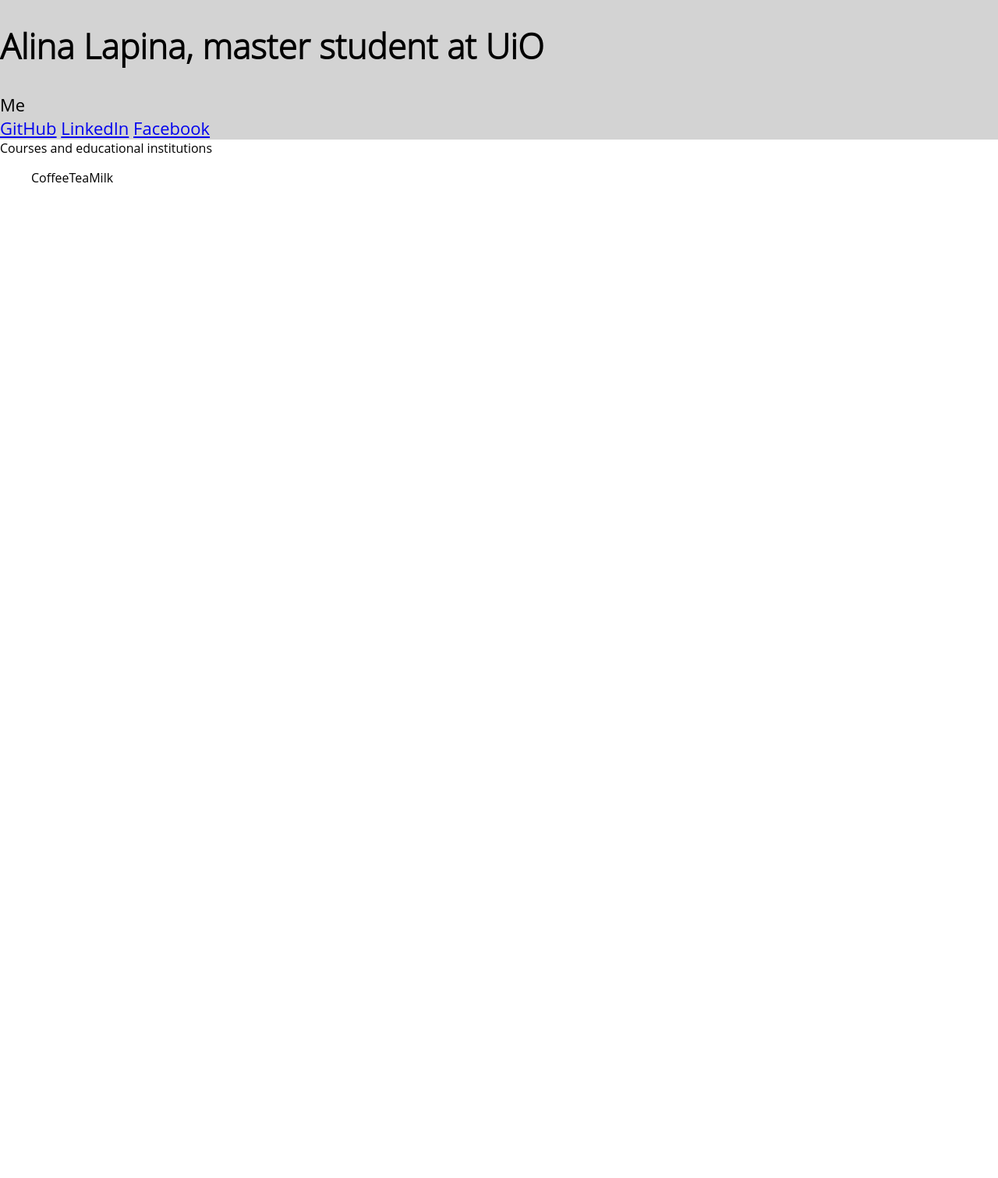
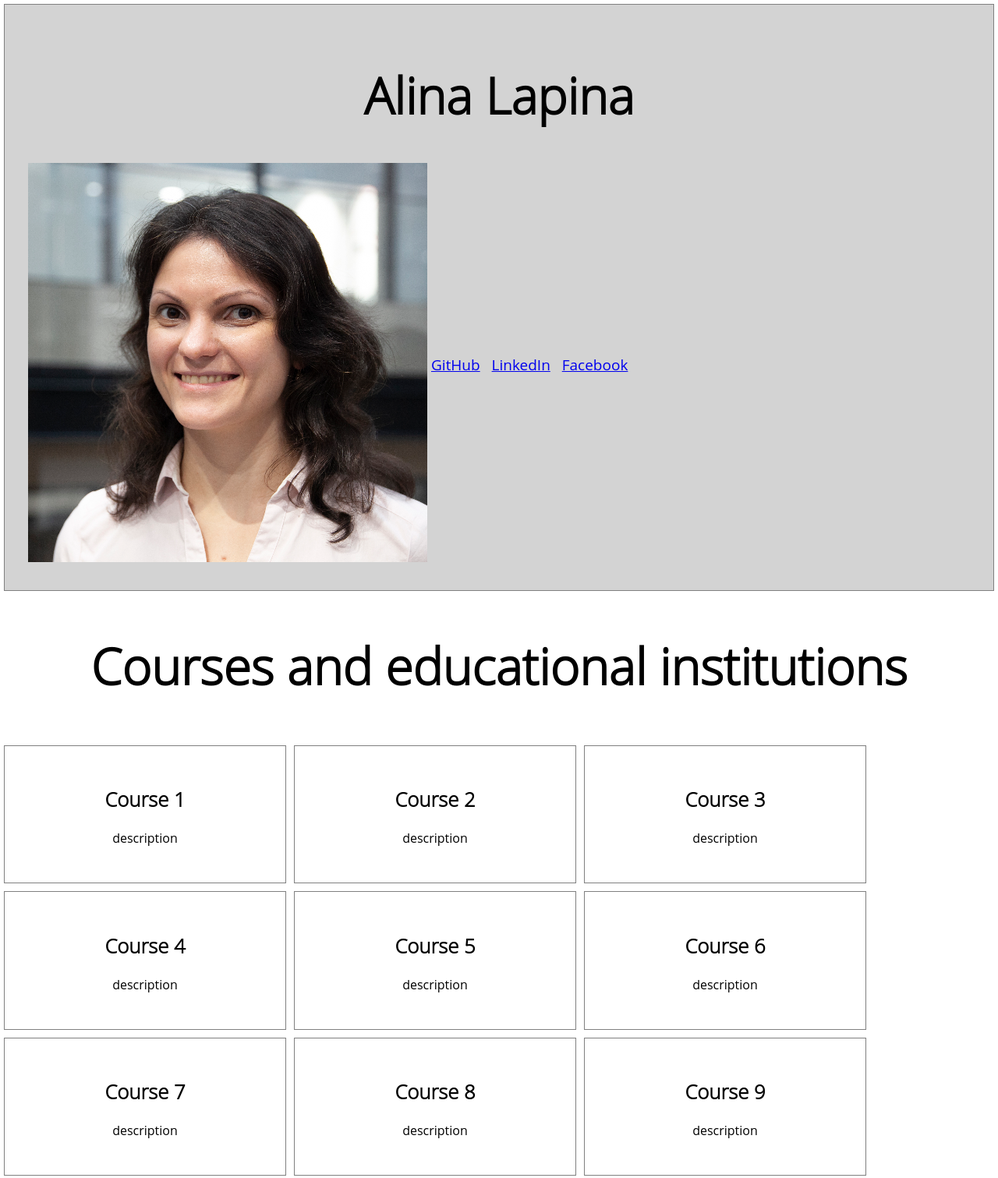
Before and after one commit to alina-lapina/play-with-css, a plain HTML site: page index.html in a window 1280 px wide. Shown: the top 1511 px of the page at 78% size. Before the commit the page ends 800 px from the top, so only its background shows below. Drawn offline with Linux system fonts and the light colour scheme.

Commit message:
Flexbox layout with placeholders, pictures

```diff
--- a/index.html
+++ b/index.html
@@ -9,8 +9,13 @@
 </head>
 <body>
 <header>
-    <h1>Alina Lapina, master student at UiO</h1>
-    <picture>Me</picture>
+    <h1>Alina Lapina</h1>
+    <div class="flex-container">
+        <picture>
+            <source srcset="src/android-chrome-192x192.png" media="(max-width: 800px)">
+            <source srcset="src/android-chrome-512x512.png">
+            <img src="src/android-chrome-512x512.png" alt="Alina's photo">
+        </picture>
         <nav>
             <a href="https://github.com/alina-lapina"
                target="_blank"
@@ -25,13 +30,32 @@
                rel="noopener noreferrer"
             >Facebook</a>
         </nav>
+    </div>
 </header>
-<section>Courses and educational institutions
-    <ul class="flex-container" style="list-style-type:none;">
-        <li>Coffee</li>
-        <li>Tea</li>
-        <li>Milk</li>
-    </ul>
+<section>
+    <h1>Courses and educational institutions</h1>
+    <div class="flex-container">
+        <div class="box"><h2>Course 1</h2>
+            <p>description</p></div>
+        <div class="box"><h2>Course 2</h2>
+            <p>description</p></div>
+        <div class="box"><h2>Course 3</h2>
+            <p>description</p></div>
+        <div class="box"><h2>Course 4</h2>
+            <p>description</p></div>
+        <div class="box"><h2>Course 5</h2>
+            <p>description</p></div>
+        <div class="box"><h2>Course 6</h2>
+            <p>description</p></div>
+        <div class="box"><h2>Course 7</h2>
+            <p>description</p></div>
+        <div class="box"><h2>Course 8</h2>
+            <p>description</p></div>
+        <div class="box"><h2>Course 9</h2>
+            <p>description</p></div>
+        <div class="box"><h2>Course 10</h2>
+            <p>description</p></div>
+    </div>
 </section>
 </body>
 </html>
--- a/src/styles.css
+++ b/src/styles.css
@@ -1,25 +1,49 @@
 .flex-container {
     display: flex;
+    flex-direction: row;
+    flex-wrap: wrap;
+    align-items: center;
 }
 
 body {
     margin: 0;
-    font-family:  "Open Sans", Arial, sans-serif;
+    font-family: "Open Sans", Arial, sans-serif;
     -webkit-font-smoothing: antialiased;
     -moz-osx-font-smoothing: grayscale;
+    text-align: center;
 }
 
-h1, h2, h3 {
-    font-family:  "Open Sans Light", Arial, sans-serif;
+h1, h2 {
+    font-family: "Open Sans Light", Arial, sans-serif;
+}
+
+h1 {
+    font-size: 5vw;
+}
+
+h2 {
+    font-size: 2vw;
 }
 
 header {
     background-color: lightgray;
     max-height: 100vh;
+    font-size: calc(3px + 2vmin);
+    color: black;
     display: flex;
     flex-direction: column;
-    align-items: flex-start;
-    justify-content: left;
-    font-size: calc(6px + 2vmin);
-    color: black;
 }
+
+header, .box {
+    border: 1px solid gray;
+    padding: 30px;
+    margin: 5px;
+}
+
+.box{
+    width: 300px;
+}
+
+nav a {
+    padding: 5px;
+}
```
Also changed, not shown: src/android-chrome-192x192.png (added), src/android-chrome-512x512.png (added), src/apple-touch-icon.png (added), src/favicon.ico (added). Lines whose indentation alone changed are shown as unchanged.
